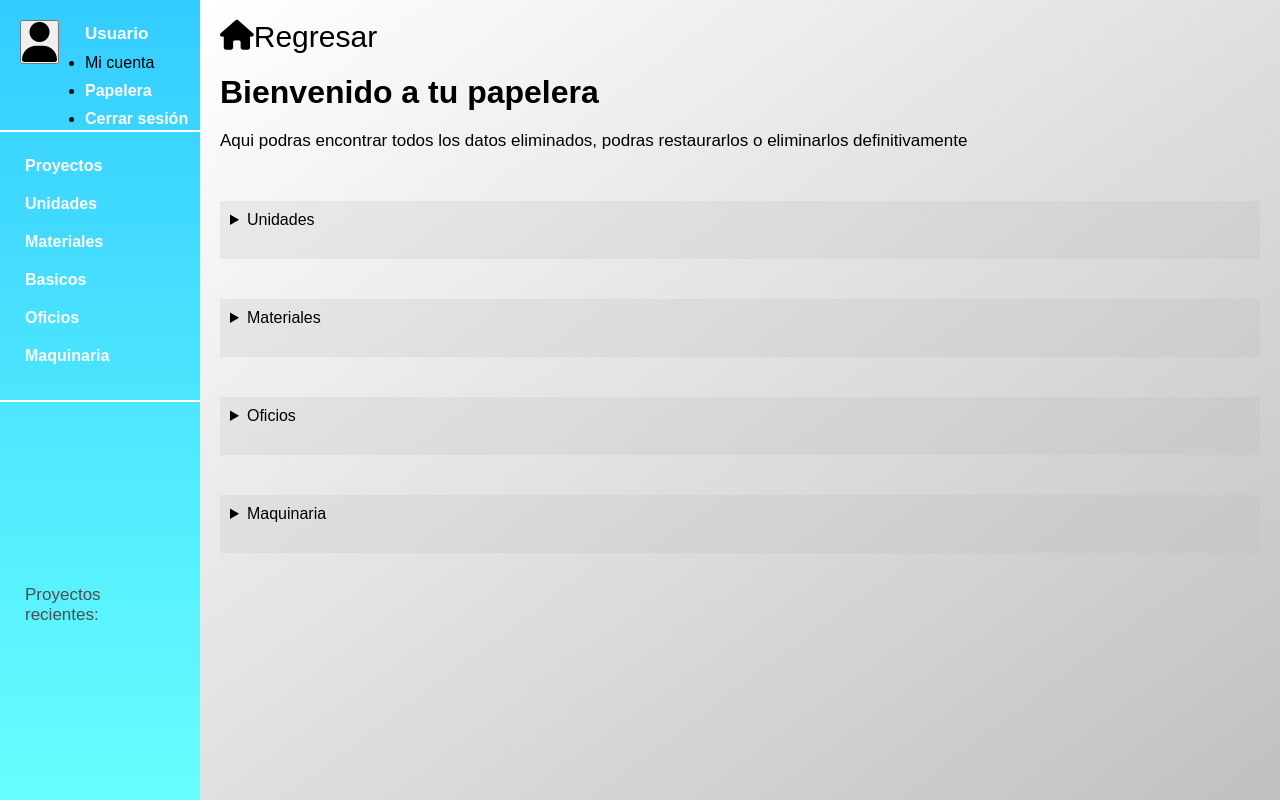
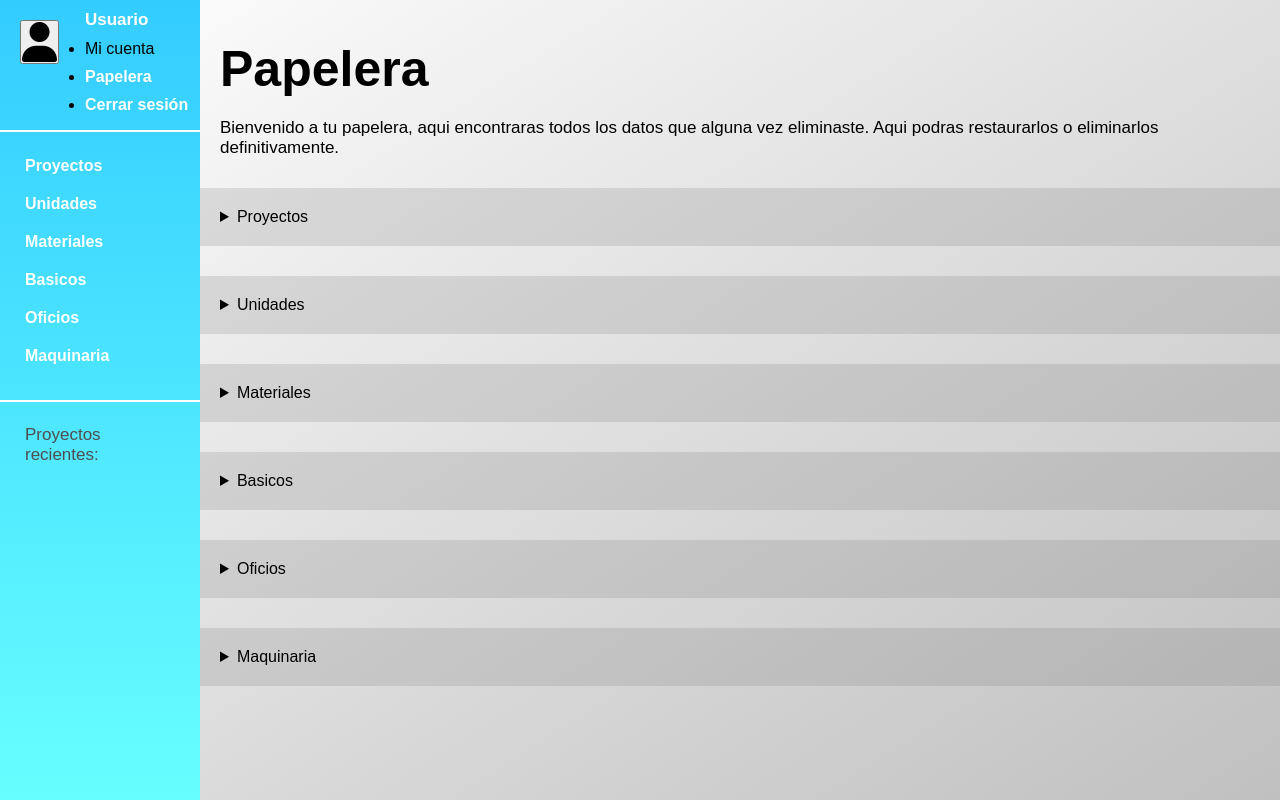
Before and after one commit to friendzone09/SCRBM, a Flask app: page /papelera in a window 1280 px wide. Run offline with Flask 3, Linux system fonts and the light colour scheme; data that the repository does not hold is empty; some libraries are stand-ins or nearby versions.

Commit message:
Actualizacion 1.12

```diff
--- a/app/static/css/estilos.css
+++ b/app/static/css/estilos.css
@@ -103,12 +119,13 @@
     cursor: pointer;
 }
 
-.vision_de_usuario{
+.vision_de_usuario {
     background: linear-gradient(to bottom, #33ccff 0%, #66ffff 100%);
     position: relative;
-    height: 100vh;
     width: 200px;
-
+    min-height: 100vh; /* Asegura que cubra al menos el viewport */
+    box-sizing: border-box;
+    flex-shrink: 0; /* Evita que el panel lateral se reduzca con el contenido */
 }
 
 
@@ -122,7 +139,7 @@
 
 .usuario_opciones{
     position: absolute;
-    top: 3%;
+    top: 10px;
     margin-left: 65px;
 }
 
@@ -155,7 +172,7 @@
 .proyectos_recientes{
     position: absolute;
     padding: 20px;
-    top: 70%;
+    top: 400px;
     width: 160px;
 }
 
@@ -1020,20 +1015,11 @@
 /* INICIO ESTILOS PAPELERA */
 
 
-.body_papelera{
-    height: 100vh;
-    width: 100%;
+.body_papelera {
     background: linear-gradient(to bottom right, #ffffff 0%, #c0c0c0 100%);
 }
 
-.body_papelera details{
-    padding: 10px;
-    background-color: rgba(180, 180, 180, 0.2);
-}
-.body_papelera summary{
-    margin-bottom: 20px;
 
-}
 
 .texto_bienvenida_papelera{
     padding: 20px;
@@ -1048,93 +1034,55 @@
     color: black;
 }
 
-.texto_bienvenida_papelera a{
-    display: flex;
-    font-size: 30px;
-    text-decoration: none;
-    color: rgb(0, 0, 0);
-    align-content: center;
+.contenido_papelera details{
+    padding: 20px;
+    background-color: rgba(114, 114, 114, 0.2);
+    margin-bottom: 30px;
 }
 
-.texto_bienvenida_papelera a:hover{
-    color: #5a5959;
+.contenido_papelera summary{
+    cursor: pointer;
 }
-.deatils_unidades{
+
+.tabla_unidades_papelera{
+    width: 430px;
     padding: 20px;
 }
 
-.tabla_unidades_papelera td,th{
-
-    padding-left: 20px;
-    border-bottom: 1px solid black;
-    padding-bottom: 10px;
+.tabla_unidades_papelera th, td{
+    margin-right: 20px;
 }
 
-.tabla_unidades_papelera table{
-    border-collapse: collapse;
-}
 
-.tabla_unidades_papelera a{
-    color: black;
-}
-
-.tabla_unidades_papelera a:hover{
-    color: rgb(255, 255, 255);
-}
-
-.details_material{
+.tabla_materiales_papelera{
+    width: 600px;
     padding: 20px;
 }
 
-.body_papelera summary{
-    cursor: pointer;
+.tabla_materiales_papelera th, td{
+    margin-right: 20px;
 }
 
-.body_papelera summary:hover{
-    color: rgb(134, 134, 134);
 
-
-}
-
-.tabla_materiales_papelera{
-    text-align: center;
-}
-
-.tabla_materiales_papelera th, td{
-    padding-left: 50px;
-    padding-bottom: 10px;
-    text-align: center;
-}
-
-.details_oficios{
+.tabla_oficios_papelera{
+    width: 600px;
     padding: 20px;
 }
 
-.tabla_oficios_papelera table{
-    text-align: center;
-    width: 400px;
+.tabla_oficios_papelera th, td{
+    margin-right: 20px;
 }
 
-.tabla_oficios_papelera th, td{
-    padding-left: 50px;
-    padding-bottom: 10px;
-}
 
-.details_maquinaria{
+
+.tabla_maquinas_papelera{
+    width: 700px;
     padding: 20px;
 }
 
-.tabla_maquinas_papelera table{
-    text-align: center;
-    width: 400px;
+.tabla_maquinas_papelera th, td{
+    margin-right: 20px;
 }
-
-.tabla_maquinas_papelera th,td{
-    padding-left: 50px;
-    padding-bottom: 10px;
-}
-
-
 
 /* FIN ESTILOS PAPELERA */
 
--- a/app/templates/dashboard.html
+++ b/app/templates/dashboard.html
@@ -9,11 +9,8 @@
      <title>{% block titulo %} Inicio {% endblock %} </title>
     {% block head %} {% endblock %}
 </head>
-<body class="body_dashboard">
 
-
-
-    {% block vision_de_usuario %} {% endblock %}
+{% block vision_de_usuario %} {% endblock %}
 
     <div class="vision_de_usuario">
         <div class="usuario">
@@ -46,7 +43,9 @@
 
     </div>
 
+<body class="body_dashboard">
     {% block contenido %}
+
 
     <a class="crear_proyecto" id="abrir_modal_crear_proyecto">
         <i class="fas fa-plus-circle"></i>
@@ -81,4 +80,5 @@
 
     {% endblock %}
 </body>
+
 </html>
--- a/app/templates/papelera.html
+++ b/app/templates/papelera.html
@@ -1,30 +1,36 @@
 {% extends "dashboard.html" %}
+
+{% block titulo %} Unidades {% endblock %}
 
 
 
 {% block head %} {% endblock %}
 
-{% block vision_de_usuario %}
- {% endblock %}
-
-
-
 
 
 {% block contenido %}
-<div class="body_papelera">
+<body class="body_papelera">
+    <div class="contenido_papelera">
+
         <div class="texto_bienvenida_papelera">
-        <a href="{{url_for('dashboard')}}"><i class="fa-solid fa-house"></i> Regresar</i></a>
-        <h1>Bienvenido a tu papelera</h1>
-        <p>Aqui podras encontrar todos los datos eliminados, podras restaurarlos o eliminarlos definitivamente </p>
+            <h1 style="font-size: 50px;">Papelera</h1>
+            <p>Bienvenido a tu papelera, aqui encontraras todos los datos que alguna vez eliminaste.
+            Aqui podras restaurarlos o eliminarlos definitivamente.
+            </p>
         </div>
 
-    <div class="deatils_unidades">
         <details>
+            <summary>Proyectos</summary>
+
+        </details>
+
+        <details>
+
             <summary>Unidades</summary>
+
             <table class="tabla_unidades_papelera">
                 <thead>
-                    <th>Nombre de la unidad</th>
+                    <th>Unidad de medida</th>
                     <th>Eliminar</th>
                     <th>Restaurar</th>
                 </thead>
@@ -32,21 +38,20 @@
                     {% for unidad in unidades %}
                     <tr>
                         <td>{{unidad[1]}}</td>
-                        <td><a href="#"><i class="fa-solid fa-trash"></i></a></td>
+                        <td>
+                            <a class="btn_eliminar" href="#id_modal_eliminar_unidad_{{unidad[0]}}"><i class="fa-solid fa-trash"></i></a>
+                        </td>
                         <td><a href="#"><i class="fa-solid fa-trash-can-arrow-up"></i></a></td>
+
                     </tr>
                 </tbody>
                 {% endfor %}
             </table>
 
         </details>
-    </div>
 
-
-    <div class="details_material">
         <details>
             <summary>Materiales</summary>
-
             <table class="tabla_materiales_papelera">
                 <thead>
                     <th>Nombre del material</th>
@@ -59,28 +64,29 @@
                     {% for material in materiales %}
                     <tr>
                         <td>{{material.1}}</td>
-                        <td>{{material.2}}</td>
+                        <td>${{material.2}}</td>
                         <td>{{material.3}}</td>
-                        <td> <a href="#" class="btn_eliminar"> <i class="fa-solid fa-trash"></i></a></td>
-                        <td><a href="#" class="btn_eliminar"><i class="fa-solid fa-trash-can-arrow-up"></i></a></td>
+                        <td>
+                            <a class="btn_eliminar" href="#modal_eliminar_material_{{material[0]}}"><i class="fa-solid fa-trash"></i></a>
+                        </td>
+                        <td><a href="#"><i class="fa-solid fa-trash-can-arrow-up"></i></a></td>
 
                     </tr>
                 </tbody>
                 {% endfor %}
             </table>
+
         </details>
 
+        <details>
+            <summary>Basicos</summary>
+        </details>
 
-
-        </div>
-
-    <div class="details_oficios">
         <details>
             <summary>Oficios</summary>
-
             <table class="tabla_oficios_papelera">
                 <thead>
-                    <th>Nombre</th>
+                    <th>Nombre del oficio</th>
                     <th>Unidad</th>
                     <th>Costo</th>
                     <th>Eliminar</th>
@@ -92,32 +98,28 @@
                         <td>{{oficio.1}}</td>
                         <td>{{oficio.2}}</td>
                         <td>${{oficio.3}}</td>
-                         <td><a href="#" class="btn_eliminar"><i class="fa-solid fa-trash-can-arrow-up"></i></a></td>
-                         <td> <a href="#" class="btn_eliminar"> <i class="fa-solid fa-trash"></i></a></td>
+                        <td>
+                            <a class="btn_eliminar" href="#modal_eliminar_oficio_{{oficio[0]}}"><i class="fa-solid fa-trash"></i></a>
+                        </td>
+                        <td><a href="#"><i class="fa-solid fa-trash-can-arrow-up"></i></a></td>
+
                     </tr>
                     {% endfor %}
                 </tbody>
-
             </table>
-
         </details>
 
-
-    </div>
-
-    <div class="details_maquinaria">
         <details>
             <summary>Maquinaria</summary>
+
             <table class="tabla_maquinas_papelera">
                 <thead>
-                    <tr>
-                        <th>Nombre de la maquinaria</th>
+                    <th>Nombre de la maquina</th>
                     <th>Costo</th>
                     <th>Vida util</th>
                     <th>Unidad</th>
                     <th>Eliminar</th>
                     <th>Restaurar</th>
-                    </tr>
                 </thead>
                 <tbody>
                     {% for maquina in maquinaria %}
@@ -126,16 +128,20 @@
                         <td>${{maquina.2}}</td>
                         <td>{{maquina.3}}</td>
                         <td>{{maquina.4}} </td>
-                        <td> <a href="#" class="btn_eliminar"> <i class="fa-solid fa-trash"></i></a></td>
-                         <td><a href="#" class="btn_eliminar"><i class="fa-solid fa-trash-can-arrow-up"></i></a></td>
+                        <td>
+                            <a class="btn_eliminar" href="#modal_eliminar_maquina_{{maquina[0]}}"><i class="fa-solid fa-trash"></i></a>
+                        </td>
+                        <td><a href="#"><i class="fa-solid fa-trash-can-arrow-up"></i></a></td>
+
                     </tr>
+                </tbody>
                 {% endfor %}
-                </tbody>
             </table>
+
         </details>
-    </div>
-
 
     </div>
 
+</body>
+
 {% endblock %}
```
Also changed, not shown: other parts of app/static/css/estilos.css (+65 -71 lines), app/templates/index.html (+6 -2 lines), app/templates/maquinaria.html (+11 -12 lines), app/templates/materiales.html (+12 -8 lines), app/templates/oficios.html (+12 -10 lines), app/templates/unidades.html (+12 -9 lines), app/templates/unidades_editar.html (+6 -5 lines). Lines whose indentation alone changed are shown as unchanged.
